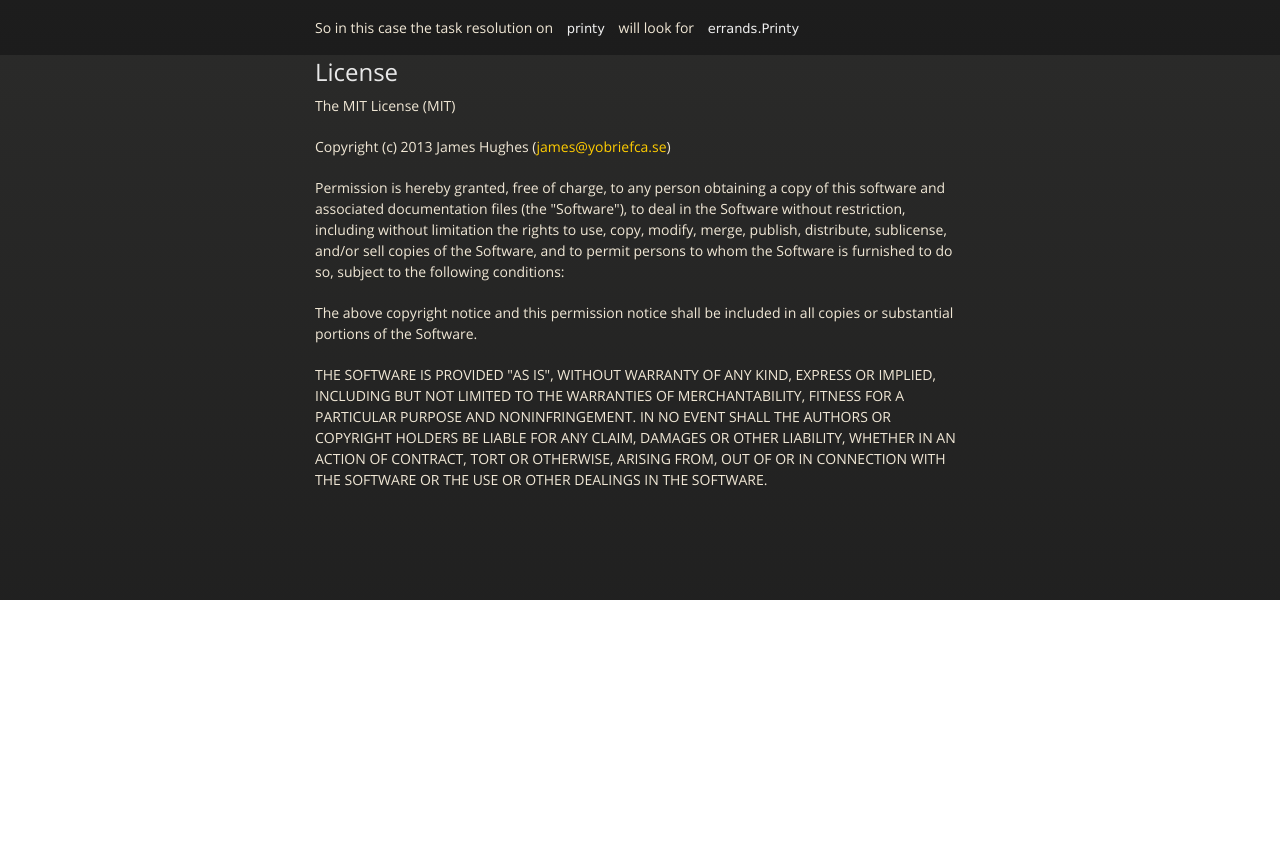
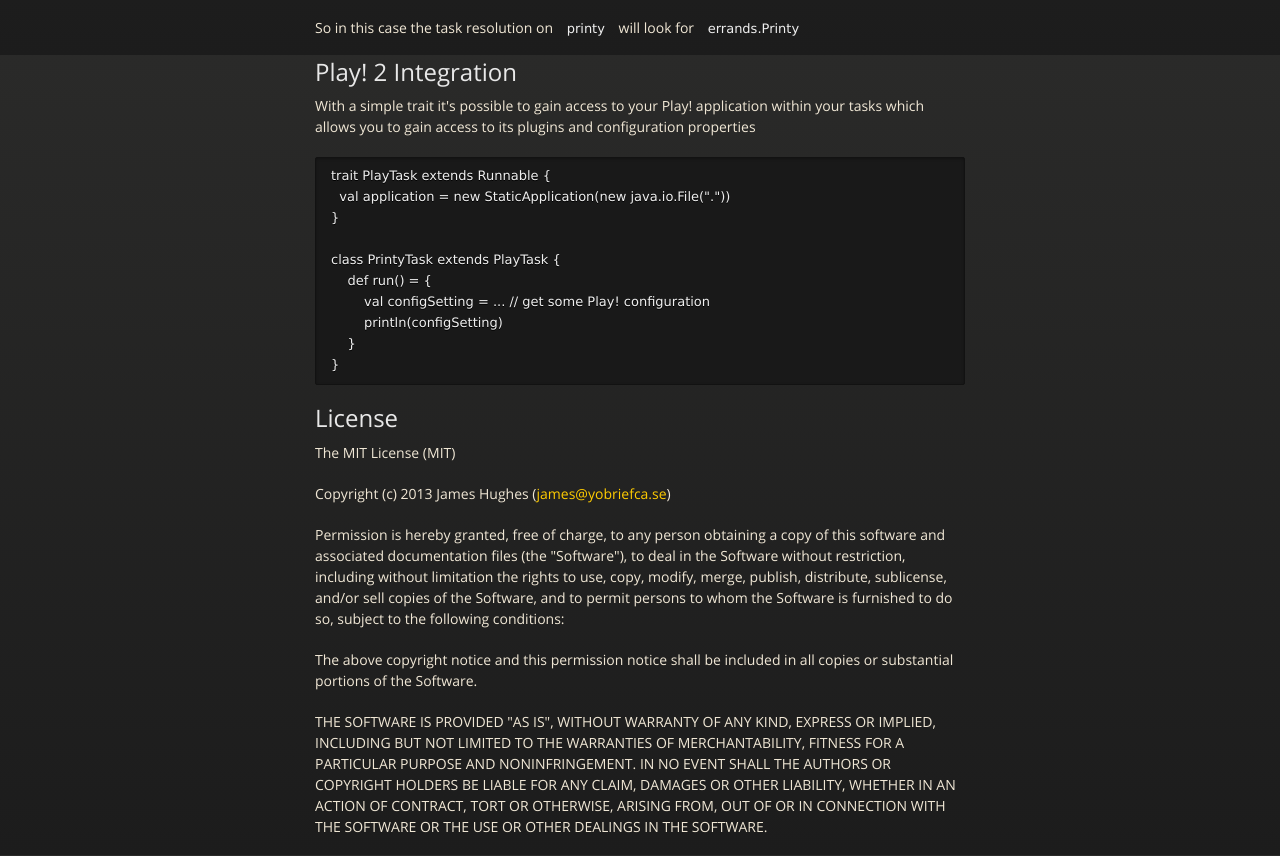
Before and after one commit to kouphax/sbt-tasks, a plain HTML site: page index.html in a window 1280 px wide. Shown: the part 1545-2401 px from the top of the page. Before the commit the page ends 2145 px from the top, so only its background shows below. Drawn offline with nearby package versions, Linux system fonts and the light colour scheme.

Commit message:
Create gh-pages branch via GitHub

```diff
--- a/index.html
+++ b/index.html
@@ -111,6 +111,24 @@ installTask("printy")
 <p>So in this case the task resolution on <code>printy</code> will look for <code>errands.Printy</code></p>
 
 <h2>
+<a name="play-2-integration" class="anchor" href="#play-2-integration"><span class="octicon octicon-link"></span></a>Play! 2 Integration</h2>
+
+<p>With a simple trait it's possible to gain access to your Play! application within your tasks which allows you to gain
+access to its plugins and configuration properties</p>
+
+<pre><code>trait PlayTask extends Runnable {
+  val application = new StaticApplication(new java.io.File("."))
+}
+
+class PrintyTask extends PlayTask {
+    def run() = {
+        val configSetting = ... // get some Play! configuration
+        println(configSetting)
+    }
+}
+</code></pre>
+
+<h2>
 <a name="license" class="anchor" href="#license"><span class="octicon octicon-link"></span></a>License</h2>
 
 <p>The MIT License (MIT)</p>
```
Also changed, not shown: params.json (+1 -1 lines).
